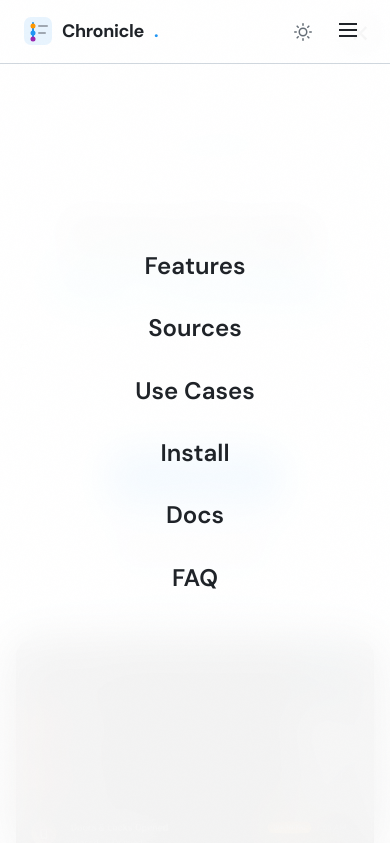
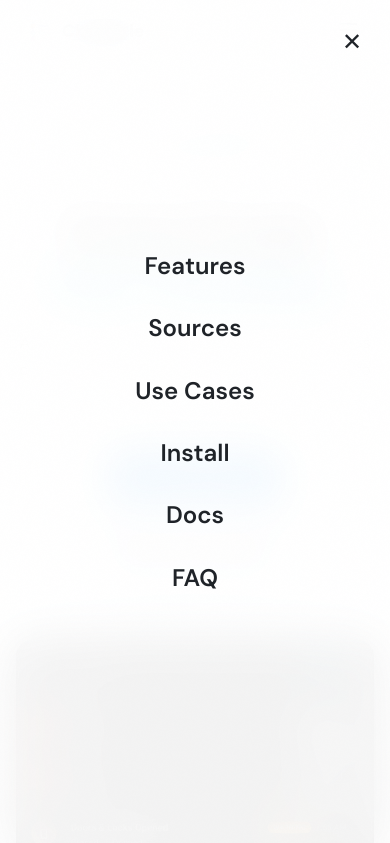
Before and after one commit to KadenThomp36/chronicle-card, a website: page docs/index.html in a window 390 px wide. Both pictures are taken after a click on the button 347 px from the left and 31 px from the top of the page. Shown: the top 843 px of the page. Drawn offline with nearby package versions, Linux system fonts and the light colour scheme.

Commit message:
Fix mobile nav close button — z-index was behind header

```diff
--- a/docs/index.html
+++ b/docs/index.html
@@ -926,7 +926,7 @@
       display: none;
       position: fixed;
       inset: 0;
-      z-index: 999;
+      z-index: 1001;
       background: color-mix(in srgb, var(--surface) 95%, transparent);
       backdrop-filter: blur(20px);
       flex-direction: column;
@@ -947,6 +947,8 @@
       background: none; border: none;
       color: var(--text); cursor: pointer;
       font-size: 24px;
+      padding: 8px;
+      z-index: 1;
     }
 
     /* ===== CHRONICLE CARD REPLICA ===== */
```
